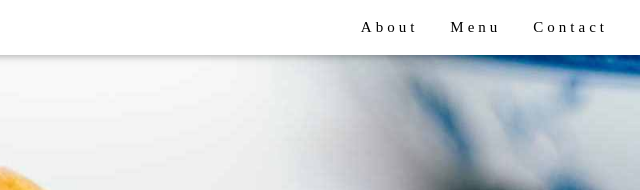
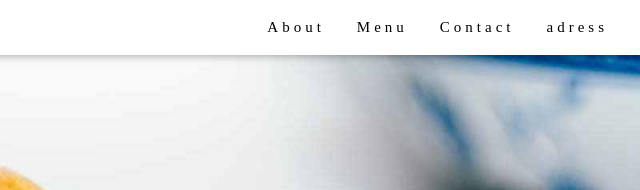
Before and after one commit to leon657/teste-static-site-html, a plain HTML site: page index.html in a window 1280 px wide. Shown: the top 190 px of the page, 640-1280 px from the left. Drawn offline with nearby package versions, Linux system fonts and the light colour scheme.

Commit message:
add adress no site

```diff
--- a/index.html
+++ b/index.html
@@ -24,6 +24,10 @@ h1, h2, h3, h4, h5, h6 {
       <a href="#about" class="w3-bar-item w3-button">About</a>
       <a href="#menu" class="w3-bar-item w3-button">Menu</a>
       <a href="#contact" class="w3-bar-item w3-button">Contact</a>
+      <a href="#contact" class="w3-bar-item w3-button">adress</a>
+
+
+      </a>
     </div>
   </div>
 </div>
```
